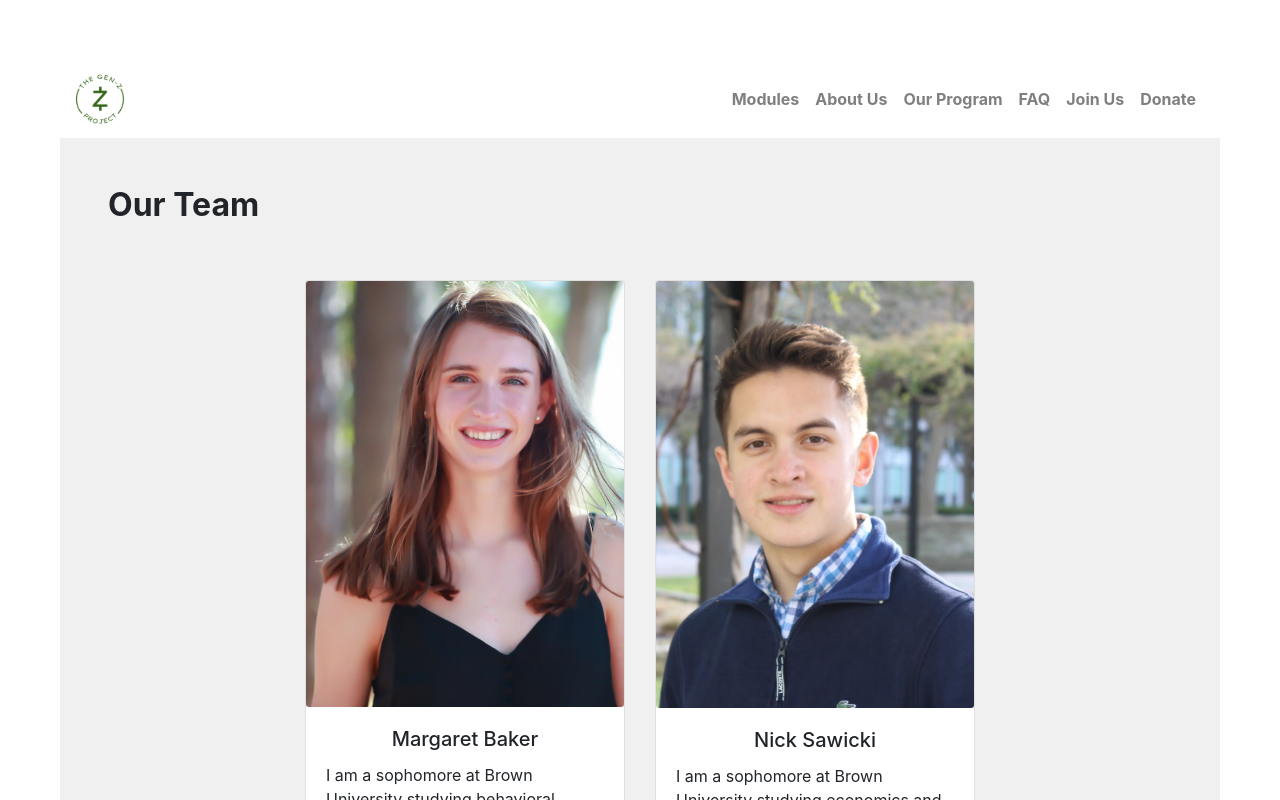
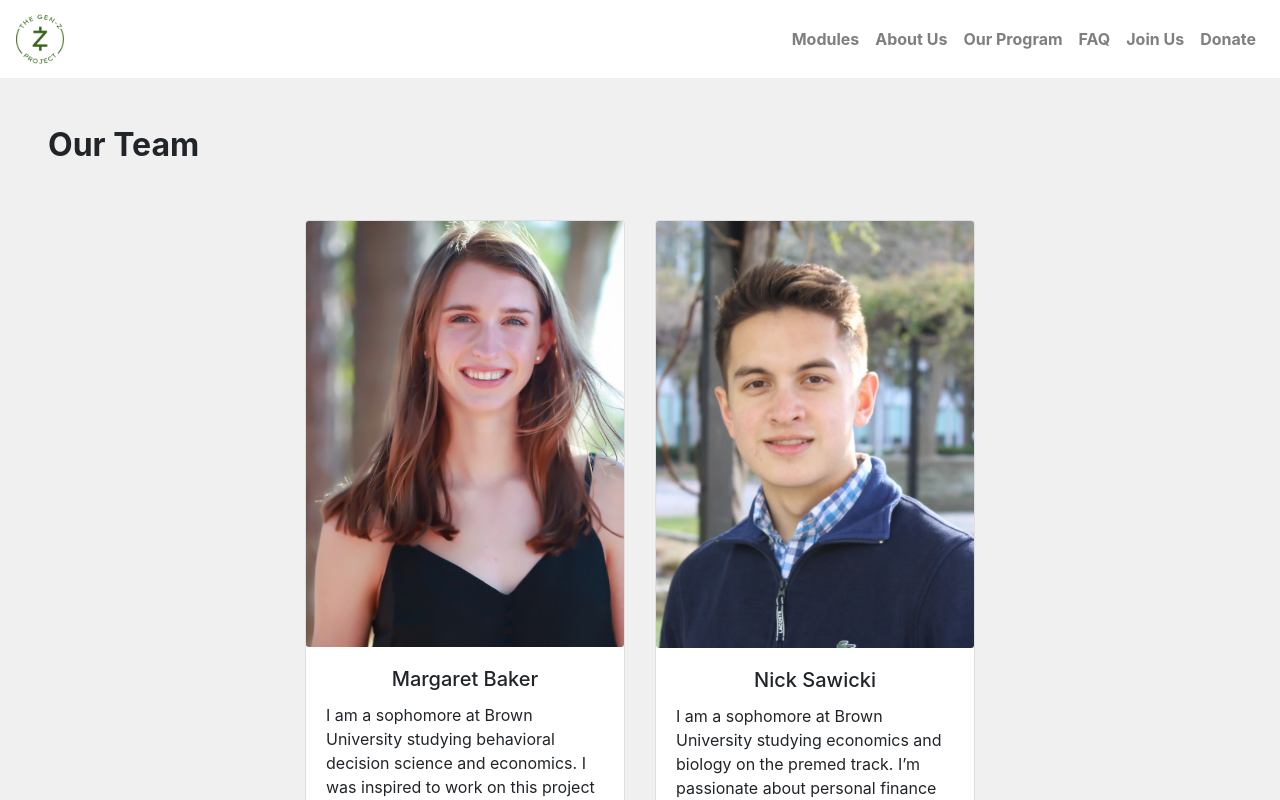
Before and after one commit to maggieb22/Gen-Z, a React (Create React App) app: page /about in a window 1280 px wide. Shown: the top 800 px of the page. Built offline with nearby package versions, Linux system fonts and the light colour scheme.

Commit message:
small styling change

```diff
--- a/src/about.css
+++ b/src/about.css
@@ -1,6 +1,5 @@
 body {
   background-color: #fffafa;
   color: black;
-  padding: 60px;
   text-align: left;
 }
```
